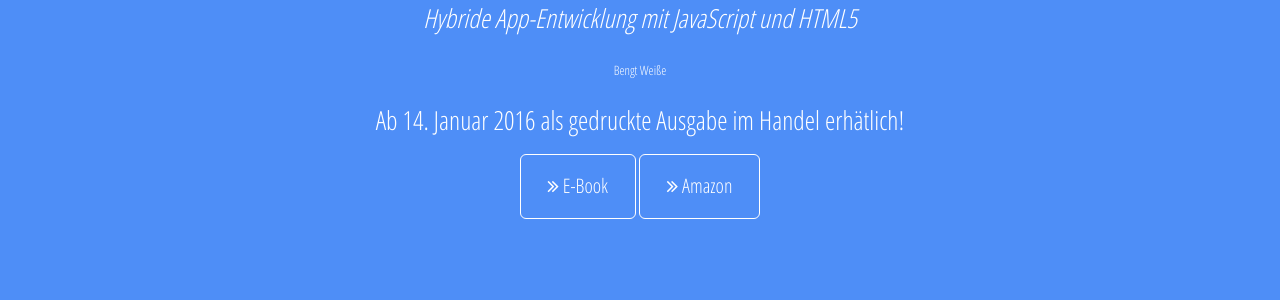
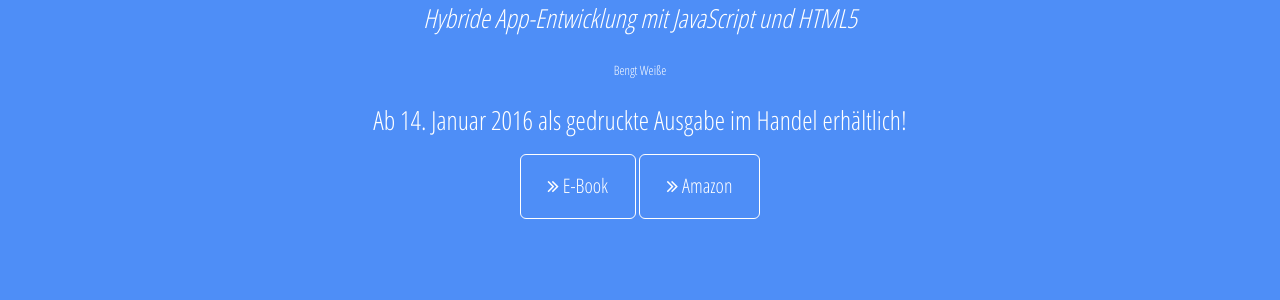
Before and after one commit to AngularIonic/angularionic.github.io, a Jekyll site: the page built from index.html, in a window 1280 px wide and 900 px high, scrolled down 647 px. Shown: the part 158-458 px from the top of the window. Built offline with Jekyll 4.4.1, drawn with Linux system fonts in a browser that asks for light colours; comment, search, counter and statistics services are not loaded.

Commit message:
fix typo

```diff
--- a/_includes/header.html
+++ b/_includes/header.html
@@ -15,7 +15,7 @@
                         <span class="text-right"><small>{{ site.meta_author }}</small></span>
                         <br>
                         <br>
-                        <span class="skills">Ab 14. Januar 2016 als gedruckte Ausgabe im Handel erhätlich!</span>
+                        <span class="skills">Ab 14. Januar 2016 als gedruckte Ausgabe im Handel erhältlich!</span>
                     </div>
                     <div class="col-lg-8 col-lg-offset-2 text-center">
                         <a href="http://www.hanser-fachbuch.de/buch/AngularJS+Ionic+Framework/9783446446717" target="_blank" class="btn btn-lg btn-outline">
```
